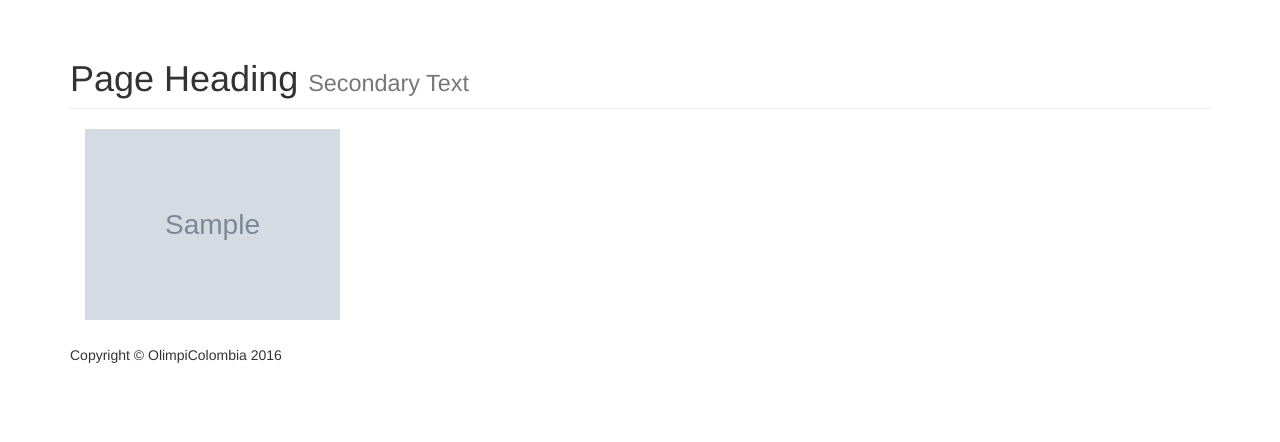
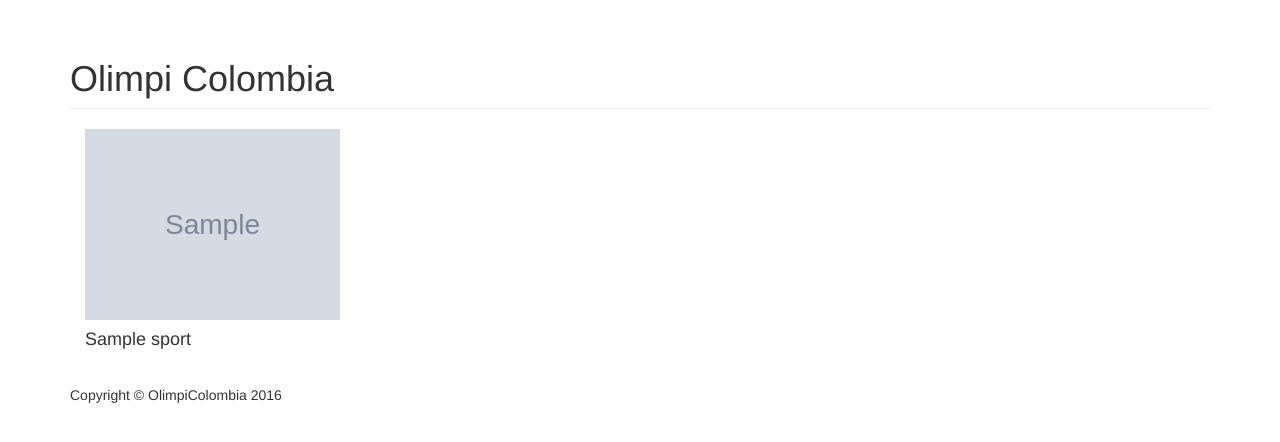
Before and after one commit to h-mora10/olimpicolombia, a Django app: page / in a window 1280 px wide. Shown: the part 51-493 px from the top of the page. Run offline with Django 3.2, Linux system fonts and the light colour scheme; tables that the repository leaves empty hold one stand-in row (values such as "Sample post"); grey boxes marked "Sample" are stand-in pictures; some libraries are stand-ins or nearby versions.

Commit message:
refactor layout

```diff
--- a/OlimpiColombiaApp/templates/OlimpiColombiaApp/index.html
+++ b/OlimpiColombiaApp/templates/OlimpiColombiaApp/index.html
@@ -66,9 +66,7 @@
         <!-- Page Heading -->
         <div class="row">
             <div class="col-lg-12">
-                <h1 class="page-header">Page Heading
-                    <small>Secondary Text</small>
-                </h1>
+                <h1 class="page-header">Olimpi Colombia</h1>
             </div>
         </div>
         <!-- /.row -->
@@ -78,9 +76,10 @@
          {% for sports in sports %}
 
                 <div class="col-md-3 portfolio-item">
-                <a href="#">
-                    <img class="img-responsive" src={{ sports.img_url}} alt="{{ sports.name }}">
-                </a>
+                    <a href="#">
+                        <img class="img-responsive" src={{ sports.img_url}} alt="{{ sports.name }}">
+                    </a>
+                    <h4>{{ sports.name  }}</h4>
                 </div>
 
              {% empty %}
```
